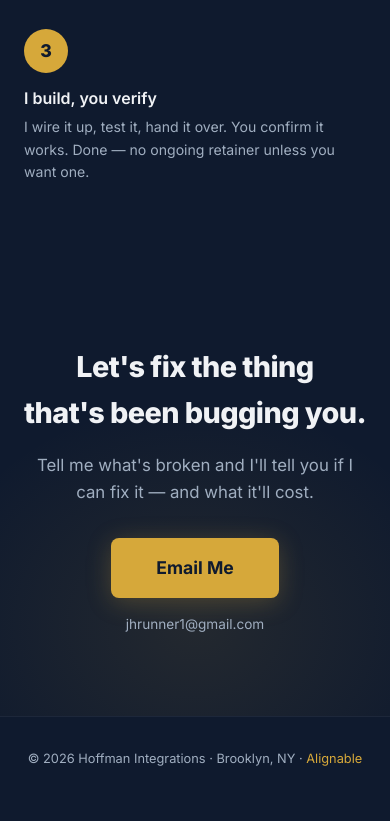
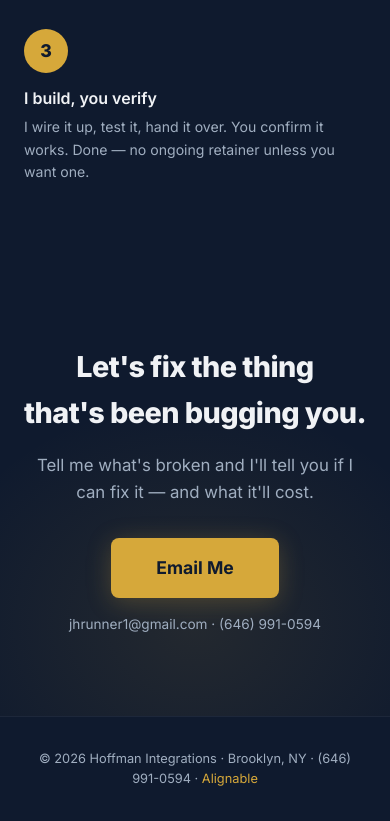
Before and after one commit to joshoffie/hoffman-integrations, a plain HTML site: page index.html in a window 390 px wide. Shown: the part 2790-3611 px from the top of the page. Drawn offline with Linux system fonts and the light colour scheme.

Commit message:
Add phone number (646) 991-0594 to CTA and footer

```diff
--- a/index.html
+++ b/index.html
@@ -291,12 +291,12 @@
   <h2>Let's fix the thing<br>that's been bugging you.</h2>
   <p>Tell me what's broken and I'll tell you if I can fix it &mdash; and what it'll cost.</p>
   <a href="mailto:jhrunner1@gmail.com?subject=Integration%20help%20%E2%80%94%20found%20you%20on%20Alignable&body=Hi%20Josh%2C%0A%0AHere%E2%80%99s%20what%20I%E2%80%99m%20dealing%20with%3A%0A%0ATools%20I%20use%3A%20%0AWhat%E2%80%99s%20broken%3A%20%0A%0AThanks!" class="hero-cta">Email Me</a>
-  <div class="hero-sub" style="margin-top:1rem;">jhrunner1@gmail.com</div>
+  <div class="hero-sub" style="margin-top:1rem;">jhrunner1@gmail.com &middot; (646) 991-0594</div>
 </section>
 
 <!-- FOOTER -->
 <footer>
-  <p>&copy; 2026 Hoffman Integrations &middot; Brooklyn, NY &middot; <a href="https://www.alignable.com/brooklyn-ny/hoffman-integrations">Alignable</a></p>
+  <p>&copy; 2026 Hoffman Integrations &middot; Brooklyn, NY &middot; (646) 991-0594 &middot; <a href="https://www.alignable.com/brooklyn-ny/hoffman-integrations">Alignable</a></p>
 </footer>
 
 </body>
```
